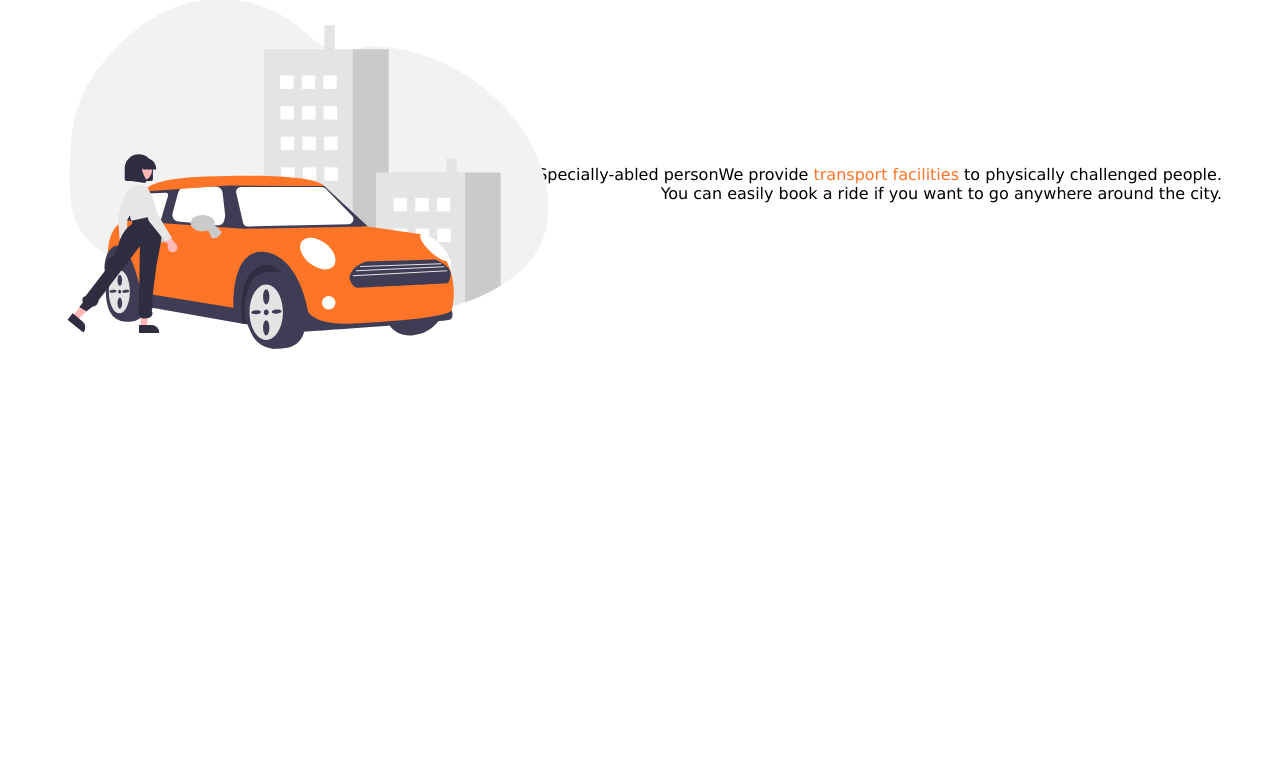
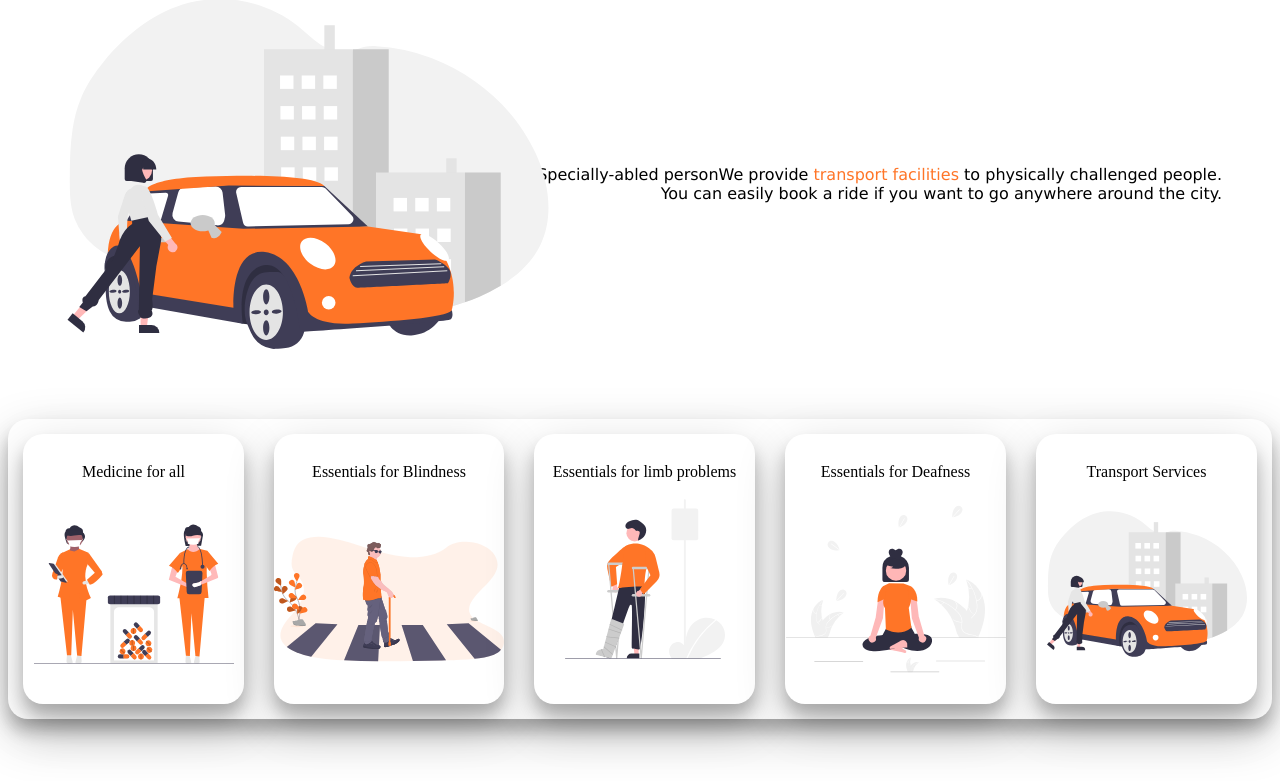
Before and after one commit to Akki-jain/Euphoria, a PHP site: page / in a window 1280 px wide; the page is wider, and only the part inside the window is pictured. Shown: the part 2293-3074 px from the top of that part. Before the commit the page ends 2642 px from the top of that part, so only its background shows below. Run offline with PHP 8.4, Linux system fonts and the light colour scheme.

Commit message:
Added the flexbox in homepage

```diff
--- a/design.css
+++ b/design.css
@@ -156,3 +156,24 @@ img.user{
   color: #ffffff;
   box-shadow: 0 12px 16px 0 rgba(0,0,0,0.24), 0 17px 50px 0 rgba(0,0,0,0.19);
 }
+
+.flex-container {
+  display: flex;
+  flex-wrap: nowrap;
+  height: 300px;
+  background-color: rgb(255, 255, 255);
+  box-shadow: 0 12px 16px 0 rgba(0,0,0,0.24), 0 17px 50px 0 rgba(0,0,0,0.19);
+  border-radius: 20px;
+}
+
+.flex-container > div {
+  background-color: #ffffff;
+  border-radius: 20px;
+  box-shadow: 0 12px 16px 0 rgba(0,0,0,0.24), 0 17px 50px 0 rgba(0,0,0,0.19);
+  width: 300px;
+  margin: 15px;
+  vertical-align: bottom;
+  text-align: center;
+  line-height: 75px;
+  font-size: 16px;
+}
--- a/index.html
+++ b/index.html
@@ -25,8 +25,8 @@
         <li><a href="about.asp">Covid-19 Test</a></li>
         <li><a href="about.asp">Book A Nurse</a></li>
         <li><a href="about.asp">Donation</a></li>
-        <li><a href="about.asp">Help Desk</a></li>
-        <li><a href="about.asp">About Us</a></li>
+        <li><a href="contact.html">Help Desk</a></li>
+        <li><a href="about.html">About Us</a></li>
       </ul>
 
       <br>
@@ -59,7 +59,16 @@
         facilities</font> to physically challenged people. <br>You can easily book a ride if you want to go anywhere around the city.
     <div style="text-align: left; vertical-align: middle; margin-top: -220px; margin-left: 50px;"><img src="images/undraw_city_driver_re_0x5e.svg" height="350" width=500" valign="middle"></div>
     </p>
+    <br><br><br>
 
+    <div class="flex-container">
+      <div>Medicine for all<img src="images/undraw_medical_care_movn.svg" height="250" width="200" valign="bottom" style="margin-top:-40px"></div>
+      <div>Essentials for Blindness<img src="images/undraw_pedestrian_crossing_l-6-jv.svg" height="280" width="230" valign="bottom" style="margin-top:-50px"></div>
+      <div>Essentials for limb problems<img src="images/undraw_injured_9757.svg" height="180" width="160" valign="bottom" style="margin-top:-20px"></div>
+      <div>Essentials for Deafness<img src="images/undraw_meditation_re_gll0.svg" height="280" width="220" valign="bottom" style="margin-top:-60px"></div>
+      <div>Transport Services<img src="images/undraw_city_driver_re_0x5e.svg" height="250" width="200" valign="bottom" style="margin-top:-50px"></div>
 
+    </div>
+    <br><br><br>
 </body>
 </html>
```
Also changed, not shown: images/1.png (added), images/2.png (added), images/3.png (added), images/4.png (added), images/5.png (added).
